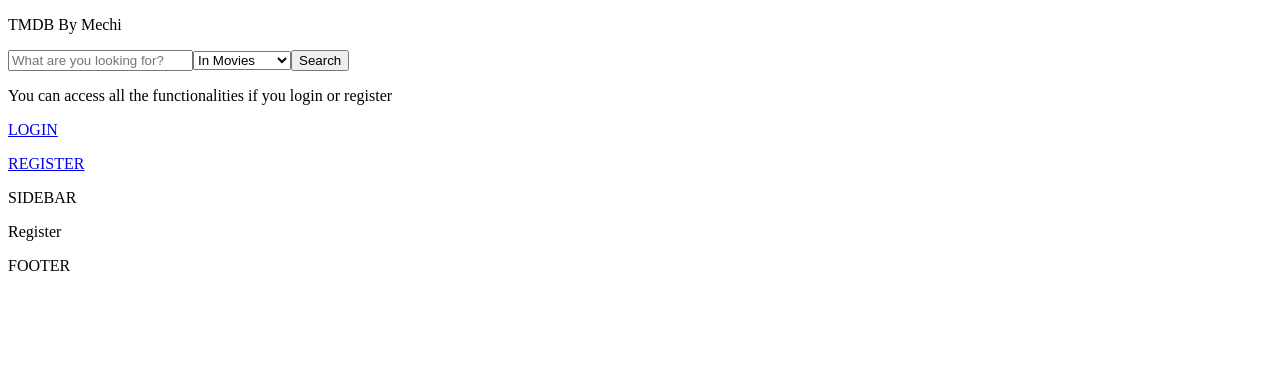
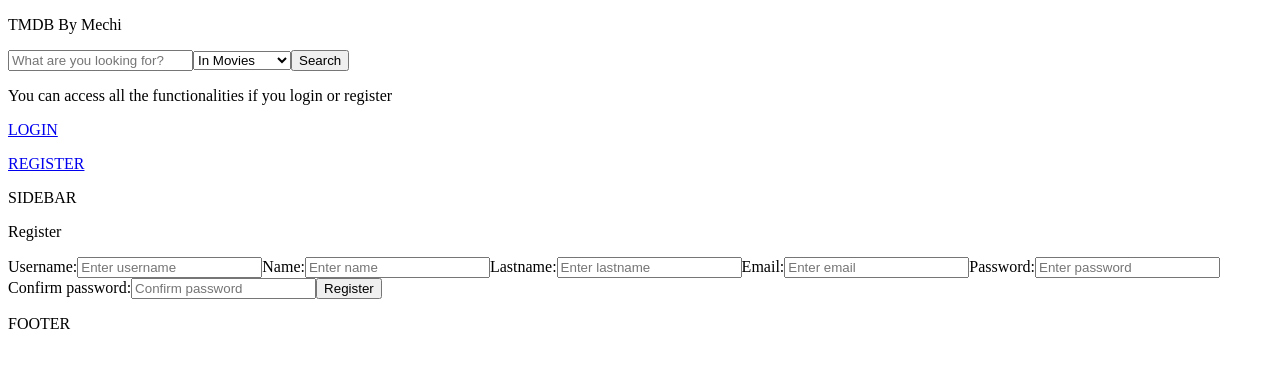
Before and after one commit to merssith/TMDB-Front, a React (Create React App) app: page /register in a window 1280 px wide. Shown: the top 368 px of the page. Built offline with nearby package versions, Linux system fonts and the light colour scheme; no server answers.

Commit message:
ADD: register page without styles

```diff
--- a/src/components/Profile.jsx
+++ b/src/components/Profile.jsx
@@ -15,14 +15,17 @@
       </p>
       <p>My username: {user.userName}</p>
       <p>My email: {user.email}</p>
-      <p>My age: {user.age} years old</p>
+      <p>
+        My age:
+        {user.age ? user.age + " years old" : " Unknown"}
+      </p>
       <p>
         My movies preferences:
         {user.moviePreferences
           ? user.moviePreferences.map((moviePreference) => (
               <li>{moviePreference.name}</li>
             ))
-          : ""}
+          : " You haven't set your preferences yet"}
       </p>
       <p>
         My TV preferences:
@@ -30,7 +33,7 @@
           ? user.tvPreferences.map((tvPreference) => (
               <li>{tvPreference.name}</li>
             ))
-          : ""}
+          : " You haven't set your preferences yet"}
       </p>
       <p>My Access: {user.role}</p>
       <p>EDIT</p>
--- a/src/components/Register.jsx
+++ b/src/components/Register.jsx
@@ -1,9 +1,135 @@
-import React from "react";
+import React, { useState } from "react";
+import axios from "axios";
+import { useNavigate } from "react-router";
+import { isEmail, isValidPassword, samePassword } from "../utils/validation";
 
 const Register = () => {
+  const [name, setName] = useState("");
+  const [lastName, setLastName] = useState("");
+  const [userName, setUserName] = useState("");
+  const [email, setEmail] = useState("");
+  const [password, setPassword] = useState("");
+  const [passwordTwo, setPasswordTwo] = useState("");
+  const [isValidEmail, setIsValidEmail] = useState(true);
+  const [isValidPass, setIsValidPass] = useState(true);
+  const [areSamePass, setAreSamePass] = useState(true);
+
+  const nameOnChange = (event) => {
+    setName(event.target.value);
+  };
+  const lastNameOnChange = (event) => {
+    setLastName(event.target.value);
+  };
+  const userNameOnChange = (event) => {
+    setUserName(event.target.value);
+  };
+  const emailOnChange = (event) => {
+    const emailInput = event.target.value;
+    setEmail(emailInput);
+    isEmail(emailInput) ? setIsValidEmail(true) : setIsValidEmail(false);
+  };
+  const passwordOnChange = (event) => {
+    const passwordInput = event.target.value;
+    setPassword(passwordInput);
+    isValidPassword(passwordInput)
+      ? setIsValidPass(true)
+      : setIsValidPass(false);
+  };
+  const passwordTwoOnChange = (event) => {
+    const passwordTwoInput = event.target.value;
+    setPasswordTwo(passwordTwoInput);
+    samePassword(password, passwordTwoInput)
+      ? setAreSamePass(true)
+      : setAreSamePass(false);
+  };
+
+  const navigate = useNavigate();
+
+  const handleSubmit = (event) => {
+    event.preventDefault();
+    if (isValidEmail && isValidPass && areSamePass) {
+      axios
+        .post("/api/users/register", {
+          name: name,
+          lastName: lastName,
+          userName: userName,
+          email: email,
+          password: password,
+        })
+        .then((res) => console.log(res));
+      navigate("/login");
+    }
+    if (!isValidEmail) {
+      console.log("Invalid email address");
+    }
+    if (!isValidPass) {
+      console.log("Invalid password");
+    }
+    if (!areSamePass) {
+      console.log("Passwords must be the same");
+    }
+  };
+
   return (
     <div>
       <p>Register</p>
+      <form>
+        <label>
+          Username:
+          <input
+            type="text"
+            placeholder="Enter username"
+            required
+            onChange={userNameOnChange}
+          />
+        </label>
+        <label>
+          Name:
+          <input
+            type="text"
+            placeholder="Enter name"
+            required
+            onChange={nameOnChange}
+          />
+        </label>
+        <label>
+          Lastname:
+          <input
+            type="text"
+            placeholder="Enter lastname"
+            required
+            onChange={lastNameOnChange}
+          />
+        </label>
+        <label>
+          Email:
+          <input
+            type="email"
+            placeholder="Enter email"
+            required
+            onChange={emailOnChange}
+          />
+        </label>
+        <label>
+          Password:
+          <input
+            type="password"
+            placeholder="Enter password"
+            required
+            onChange={passwordOnChange}
+          />
+        </label>
+        <label>
+          Confirm password:
+          <input
+            type="password"
+            placeholder="Confirm password"
+            required
+            onChange={passwordTwoOnChange}
+          />
+        </label>
+        <input type="submit" onClick={handleSubmit} value="Register" />
+      </form>
     </div>
   );
 };
--- /dev/null
+++ b/src/utils/validation.js
@@ -0,0 +1,17 @@
+const isEmail = (email) => {
+  const regex =
+    /^(([^<>()[\]\\.,;:\s@"]+(\.[^<>()[\]\\.,;:\s@"]+)*)|(".+"))@((\[[0-9]{1,3}\.[0-9]{1,3}\.[0-9]{1,3}\.[0-9]{1,3}\])|(([a-zA-Z\-0-9]+\.)+[a-zA-Z]{2,}))$/;
+  return regex.test(email);
+};
+
+const isValidPassword = (password) => {
+  const regex =
+    /^(?=.*[a-z])(?=.*[A-Z])(?=.*\d)(?=.*[@$!%*?&])[A-Za-z\d@$!%*?&]{6,}$/g;
+  return regex.test(password);
+};
+
+const samePassword = (password1, password2) => {
+  return password1 === password2;
+};
+
+export { isEmail, isValidPassword, samePassword };
```
